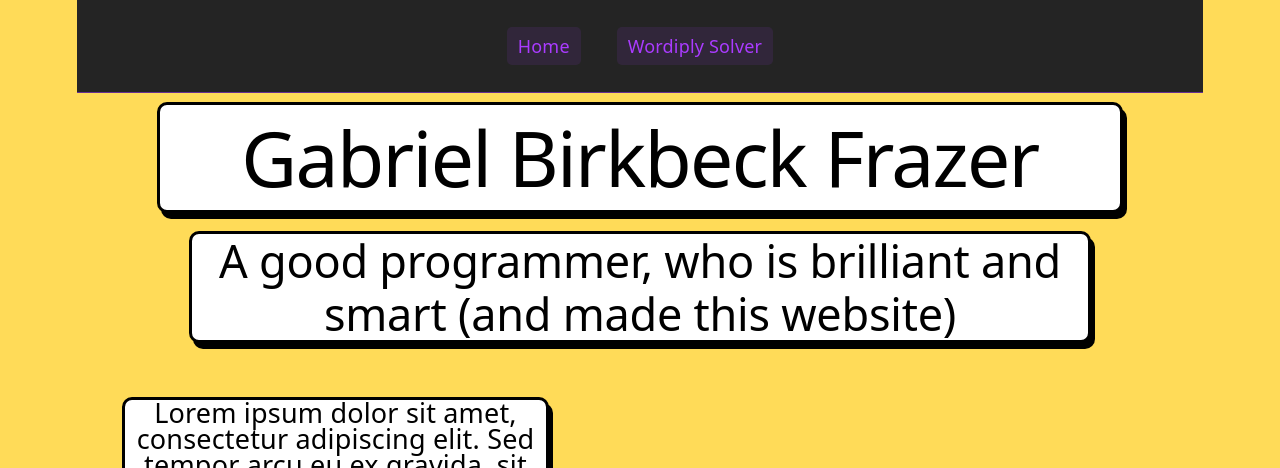
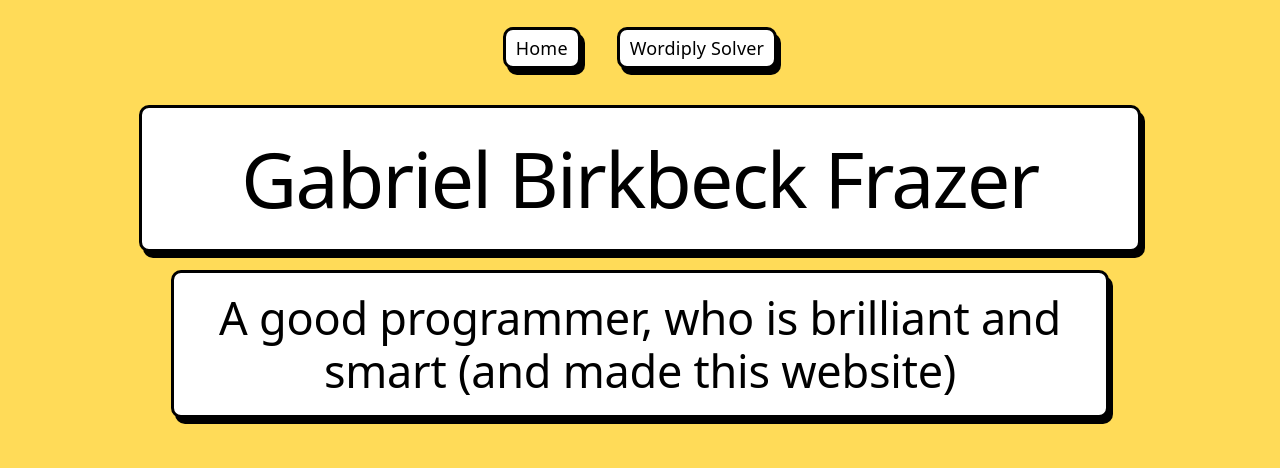
Before and after one commit to g-b-f/g-b-f.github.io, a React (Vite) app: page /#/portfolio in a window 1280 px wide. Shown: the top 468 px of the page. Built offline with nearby package versions, Linux system fonts and the light colour scheme.

Commit message:
more css

```diff
--- a/src/pages/CSS/Portfolio.css
+++ b/src/pages/CSS/Portfolio.css
@@ -1,34 +1,23 @@
-:root {
+body {
+  --bg: #ffdb58;
   --text: black;
   --text-h: black;
-  --bg: #ffdb58;
   --border: black;
   --component-bg: white;
-  /* --code-bg: #f4f3ec; */
-  /* --accent: #aa3bff; */
-  /* --accent-bg: rgba(170, 59, 255, 0.1); */
-  /* --accent-border: rgba(170, 59, 255, 0.5); */
-  /* --social-bg: rgba(244, 243, 236, 0.5); */
   --shadow: black;
 
-  /* --sans: system-ui, 'Segoe UI', Roboto, sans-serif; */
-  /* --heading: system-ui, 'Segoe UI', Roboto, sans-serif; */
-  /* --mono: ui-monospace, Consolas, monospace; */
-
-  /* font: 18px/145% var(--sans);
-  letter-spacing: 0.18px;
-  color-scheme: light dark;
+  background: var(--bg);
   color: var(--text);
-  background: var(--bg);
-  font-synthesis: none;
-  text-rendering: optimizeLegibility;
-  -webkit-font-smoothing: antialiased;
-  -moz-osx-font-smoothing: grayscale; */
 
 }
 
 #root {
       border-inline:unset;
+}
+
+.nav-container {
+    background-color: unset;
+    border-bottom: unset;
 }
 
 .hero {
@@ -40,8 +29,9 @@
 .hero h1,
 .hero h2,
 .images,
-.image-text p
+.image-text p,
 /* .nav-container */
+.nav-button
 {
     border: var(--border);
     border-style: solid;
@@ -50,8 +40,20 @@
     font-family: var(--sans);
     background-color: var(--component-bg);
     display: flex;
+    color: var(--text);
 
 }
+
+/* .nav-button:focus {
+    border-style: inset;
+} */
+
+h1,
+h2,
+p {
+ padding: 1rem;
+}
+
 .hero h1 {
     margin-bottom: 1rem;
     margin-top: -1rem;
@@ -64,18 +66,13 @@
     flex-direction: column;
     align-items: center;
     justify-content: center;
-
 }
 .hero h2 {
     width: clamp(30rem, 20vw, 50rem);
-    /* font-size: 3rem; */
     font-size: clamp(2rem, 6vw, 2.5rem);
     margin-bottom: 2rem;
     min-width: 70vw;
     max-width: 75vw;
-
-    /* padding-right: clamp(20rem, 6vw, 0rem); */
-
 }
 .intro{
     font-size: 1.25rem;
@@ -94,13 +91,10 @@
 .image-text p {
     flex: 1 1 0;
     min-width: 18rem;
-    /* color: white; */
-    /* overflow: hidden; */
 }
 
 .images {
     flex: 0 0 32rem;
-    /* width: 100%; */
     max-width: 32rem;
     overflow: hidden;
 }
```
